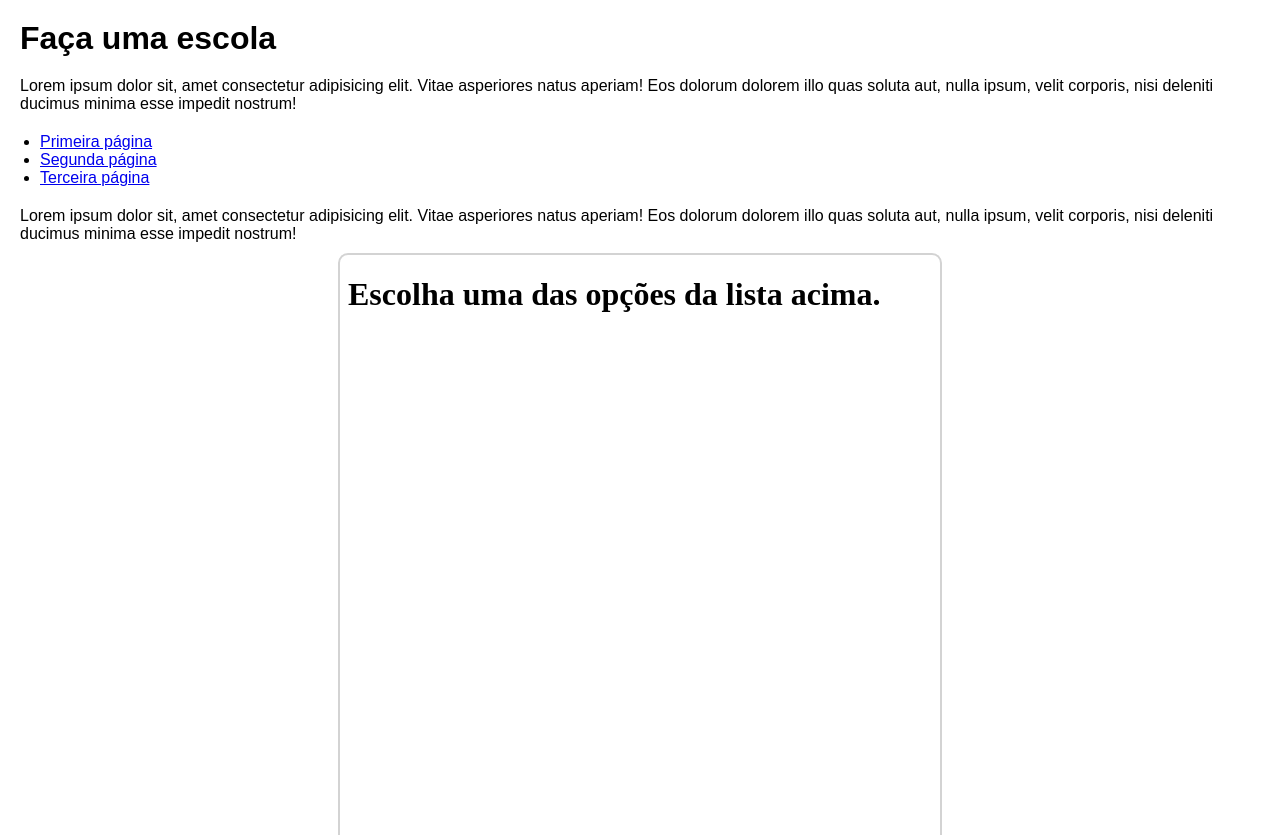
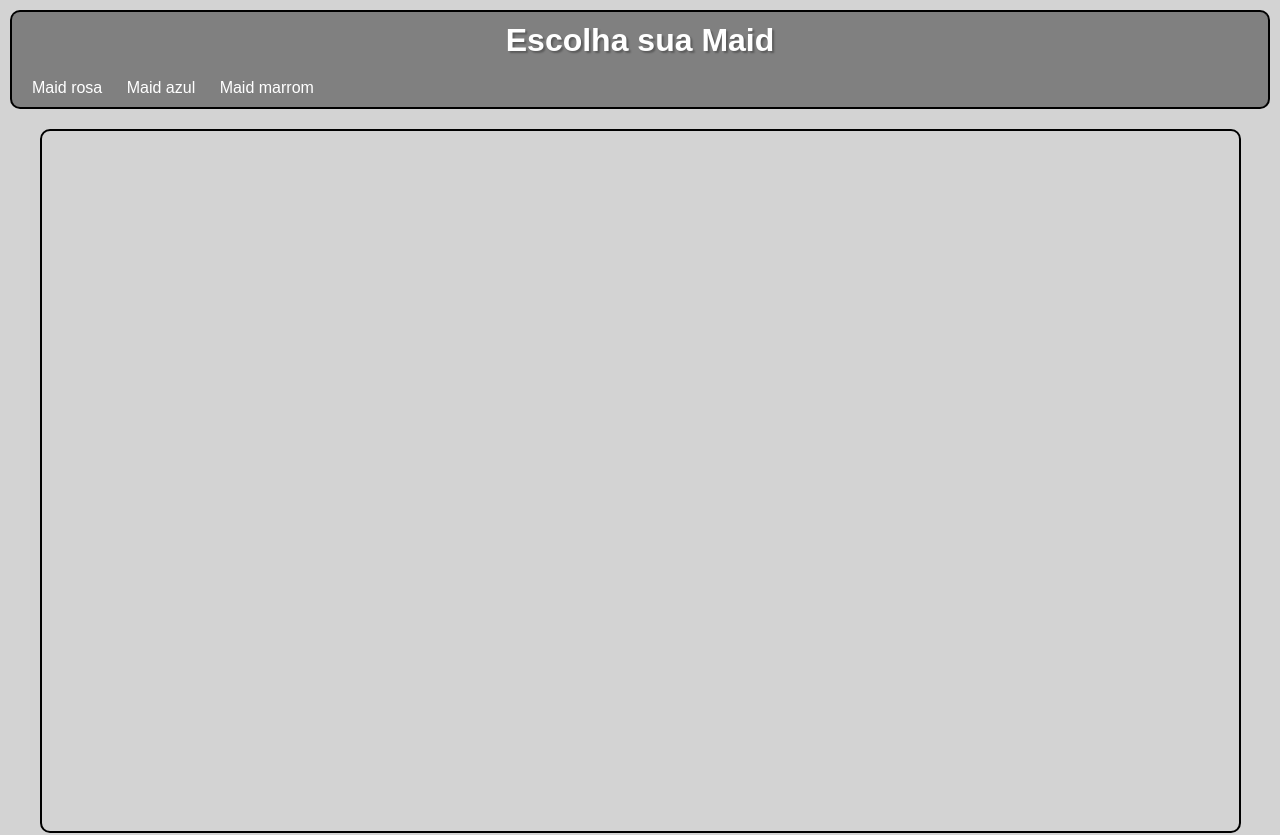
Before and after one commit to joaovieiradasilva/html-css, a plain HTML site: page exercicios/ex024/iframe003.html in a window 1280 px wide. Shown: the top 835 px of the page. Drawn offline with Linux system fonts and the light colour scheme.

Commit message:
ex24 feito

```diff
--- a/exercicios/ex024/iframe003.html
+++ b/exercicios/ex024/iframe003.html
@@ -14,42 +14,77 @@
         body {
             font-family: Arial, Helvetica, sans-serif;
             padding: 10px;
+            background-color: lightgray;
         }
 
         h1, p, ul {
             padding: 10px;
         }
 
+        h1 {
+            text-shadow: 2px 2px 2px rgba(0, 0, 0, 0.3);
+        }
+
         ul {
             margin-left: 20px;
         }
 
+        header {
+            background-color: gray;
+            color: white;
+            border-radius: 10px 10px 0px 0px;
+            text-align: center;
+            border-top: 2px solid rgb(0, 0, 0);
+            border-right: 2px solid rgb(0, 0, 0);;
+            border-left: 2px solid rgb(0, 0, 0);;
+        }
+
+        nav {
+            background-color: gray;
+            padding: 10px;
+            border-radius: 0px 0px 10px 10px;
+            margin-bottom: 20px;
+            border-bottom: 2px solid rgb(0, 0, 0);
+            border-right: 2px solid rgb(0, 0, 0);;
+            border-left: 2px solid rgb(0, 0, 0);;
+        }
+
+        a {
+            text-decoration: none;
+            padding: 10px;
+            color: white;
+            border-radius: 10px;
+            transition-duration: 0.3s;
+        }
+
+        a:hover {
+            background-color: rgb(197, 197, 197);
+            color: black;
+        }
+
         iframe {
+            margin: auto;
             display: block;
-            margin: auto;
-            width: 600px;
-            height: 850px;
-            border: 2px solid lightgray;
+            width: 95%;
+            height: 700px;
+            border: 2px solid rgb(0, 0, 0);
             border-radius: 10px;
         }
     </style>
 </head>
 <body>
-    <h1>Faça uma escola</h1>
-    <p>Lorem ipsum dolor sit, amet consectetur adipisicing elit. Vitae asperiores natus aperiam! Eos dolorum dolorem illo quas soluta aut, nulla ipsum, velit corporis, nisi deleniti ducimus minima esse impedit nostrum!</p>
+    <header>
+        <h1>Escolha sua Maid</h1>
+    </header>
+    <nav>
+        <a href="paginasextras/pag001.html" target="frame" rel="noopener noreferrer">Maid rosa</a>
+        <a href="paginasextras/pag002.html" target="frame" rel="noopener noreferrer">Maid azul</a>
+        <a href="paginasextras/pag003.html" target="frame" rel="noopener noreferrer">Maid marrom</a>
+    </nav>
 
-    <ul>
-        <li><a href="paginasextras/pag001.html" target="frame" rel="noopener noreferrer">Primeira página</a></li>
-        <li><a href="paginasextras/pag002.html" target="frame" rel="noopener noreferrer">Segunda página</a></li>
-        <li><a href="paginasextras/pag003.html" target="frame" rel="noopener noreferrer">Terceira página</a></li>
-    </ul>
-
-    <p>Lorem ipsum dolor sit, amet consectetur adipisicing elit. Vitae asperiores natus aperiam! Eos dolorum dolorem illo quas soluta aut, nulla ipsum, velit corporis, nisi deleniti ducimus minima esse impedit nostrum!</p>
-
-    <iframe name="frame" srcdoc="<h1>Escolha uma das opções da lista acima.</h1>" frameborder="0">
+    <iframe name="frame" srcdoc="" frameborder="0">
         <p>Infelizmente seu navegador não é compatível com isso.</p>
     </iframe>
 
-    <p>Lorem ipsum dolor sit amet consectetur adipisicing elit. Dolorem saepe placeat esse, ullam consequatur iure dolores maiores totam necessitatibus minima error quisquam, omnis, sapiente aliquid optio ad vel minus deleniti? Lorem ipsum dolor sit, amet consectetur adipisicing elit. Ex omnis non quas architecto molestias, doloremque nesciunt amet similique perferendis vel magni voluptates asperiores aliquam velit id. Delectus provident tenetur nobis?</p>
 </body>
 </html>
```
Also changed, not shown: exercicios/ex024/paginasextras/pag001.html (+3 -3 lines), exercicios/ex024/paginasextras/pag002.html (+3 -3 lines), exercicios/ex024/paginasextras/pag003.html (+3 -3 lines).
